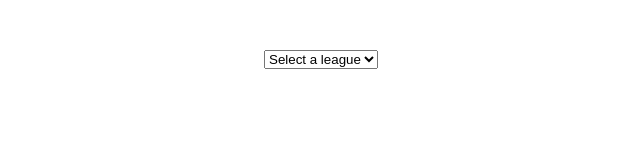
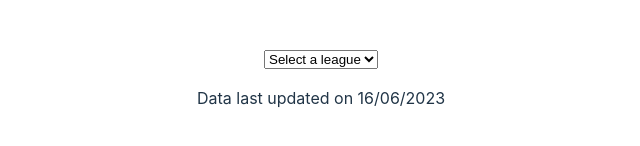
Before and after one commit to elgonio/sf6_thing, a React (Vite) app: page / in a window 1280 px wide. Shown: the part 644-790 px from the top of the page, without its empty margins (319-959 px from the left). Built offline with nearby package versions, Linux system fonts and the light colour scheme.

Commit message:
Added last time data was updated and vercel analytics

```diff
--- a/package.json
+++ b/package.json
@@ -10,6 +10,7 @@
     "preview": "vite preview"
   },
   "dependencies": {
+    "@vercel/analytics": "^1.0.1",
     "react": "^18.2.0",
     "react-dom": "^18.2.0",
     "react-slick": "^0.29.0",
--- a/src/App.jsx
+++ b/src/App.jsx
@@ -4,7 +4,9 @@ import usageData from './data/index'
 import { HorizontalBarChart } from './components/HorizontalBarChart';
 import useMobileDetect from './hooks/useMobileDetect';
 
+import { inject } from '@vercel/analytics';
 
+inject();
 
 const LeagueDropdown = ({ leagues, onSelect }) => {
   const [selectedLeague, setSelectedLeague] = useState('');
@@ -80,6 +82,12 @@ function App() {
         onSelect={onSelect}>
 
       </LeagueDropdown>
+
+      <div>
+        <p>
+          Data last updated on 16/06/2023
+        </p>
+      </div>
     </>
   )
 }
```
Also changed, not shown: 1 other file (tests, documents, lock files or other folders).
